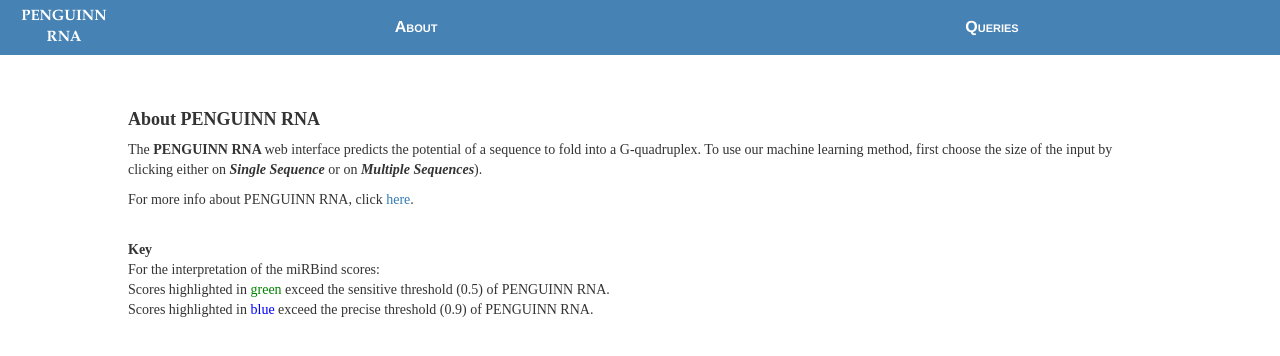
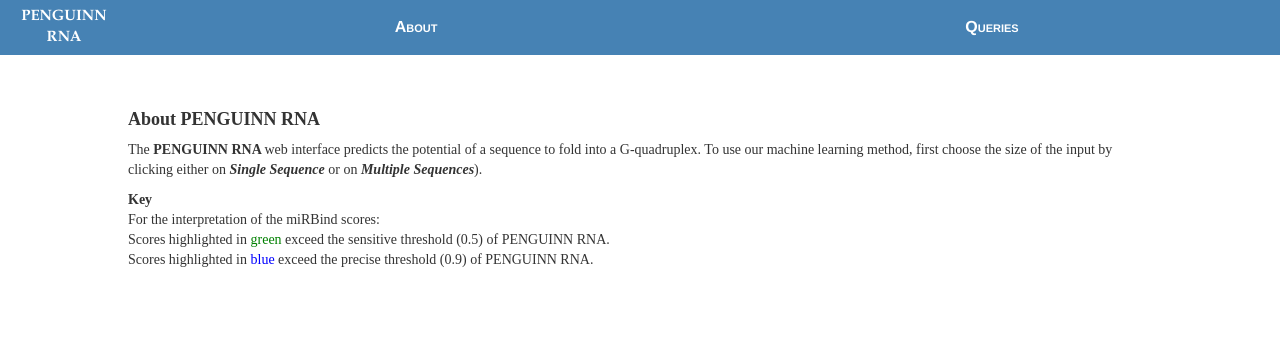
Before and after one commit to ML-Bioinfo-CEITEC/PENGUINN-RNA, a plain HTML site: page index.html in a window 1280 px wide. Drawn offline with nearby package versions, Linux system fonts and the light colour scheme.

Commit message:
Update index.html

```diff
--- a/index.html
+++ b/index.html
@@ -123,7 +123,6 @@ tr:nth-child(even) {
       <FORM method="post" enctype="multipart/form-data" ><br />
 	<h4><strong>About PENGUINN RNA</strong></h4>
 		<p>The <strong>PENGUINN RNA </strong> web interface predicts the potential of a sequence to fold into a G-quadruplex. To use our machine learning method, first choose the size of the input by clicking either on <i><strong>Single Sequence</strong></i> or on <i><strong>Multiple Sequences</strong></i>).</p>
-	<DIV class="prob1" , id="prob1"><p>For more info about PENGUINN RNA, click <A href="https://github.com/ML-Bioinfo-CEITEC/PENGUINN-RNA" target="_blank">here</A>.</p></DIV><br/>
 	<strong>Key</strong><br/>For the interpretation of the miRBind scores:
 	<br/>Scores highlighted in <span  style='color:green;'>green</span> exceed the sensitive threshold (0.5) of PENGUINN RNA.<br/> Scores highlighted in <span  style='color:blue;'>blue</span> exceed the precise threshold (0.9) of PENGUINN RNA.
     </FORM>
```
